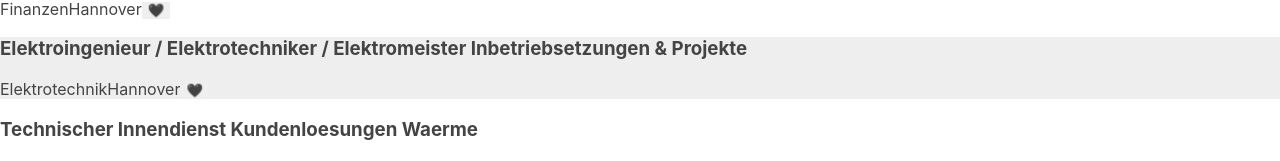
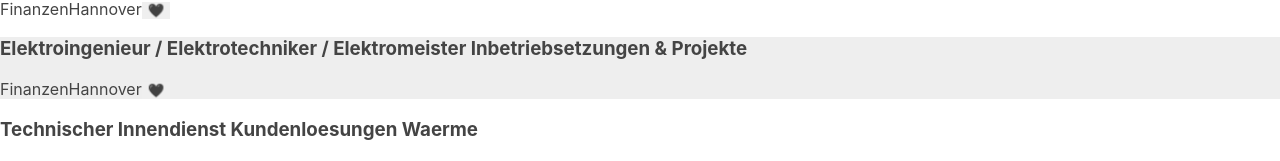
Before and after one commit to SimonSiefke/vite-app, a React (Vite) app: page / in a window 1280 px wide. Shown: the part 233-394 px from the top of the page. Built offline with nearby package versions, Linux system fonts and the light colour scheme.

Commit message:
add related jobs

```diff
--- a/src/components/JobList.tsx
+++ b/src/components/JobList.tsx
@@ -1,17 +1,36 @@
 import React from 'react'
 import { JobToggleFavorite } from './JobToggleFavorite'
 
+export type JobCategory =
+  | 'finance'
+  | 'customerSupport'
+  | 'electricalEngineering'
+
 export interface Job {
   readonly title: string
-  readonly mainCategory: string
+  readonly mainCategory: JobCategory
   readonly city: string
   readonly id: string
   readonly url: string
 }
 
+const getDisplayCategory = (category: JobCategory) => {
+  switch (category) {
+    case 'customerSupport':
+      return 'Kundenservice'
+    case 'finance':
+      return 'Finanzen'
+    case 'electricalEngineering':
+      return 'Elektrotechnik'
+    default:
+      console.warn('unknown category')
+      return ''
+  }
+}
+
 const JobListItem: React.FC<{
   title: string
-  mainCategory: string
+  mainCategory: JobCategory
   city: string
   id: string
   isFavorite: boolean
@@ -22,7 +41,7 @@
       <h3>
         <a href={`/JobDetails/${id}`}>{title}</a>
       </h3>
-      <span>{mainCategory}</span>
+      <span>{getDisplayCategory(mainCategory)}</span>
       <span>{city}</span>
       <JobToggleFavorite
         isFavorite={isFavorite}
--- a/src/components/PageCareerDetails.tsx
+++ b/src/components/PageCareerDetails.tsx
@@ -1,7 +1,14 @@
 import React from 'react'
 import { jobs } from '../fixture'
 import { useFavorites } from '../hooks/useFavorites'
+import { Job, JobList } from './JobList'
 import { JobToggleFavorite } from './JobToggleFavorite'
+
+const getRelatedJobs = (jobs: readonly Job[], referenceJob: Job) =>
+  jobs.filter(
+    (job) =>
+      job !== referenceJob && job.mainCategory === referenceJob.mainCategory,
+  )
 
 export const PageCareerDetails: React.FC<{
   id: string
@@ -12,6 +19,7 @@
   }
   const { title, city, url } = job
   const { isFavorite, toggleFavorite } = useFavorites()
+  const relatedJobs = getRelatedJobs(jobs, job)
   return (
     <main>
       <img
@@ -44,6 +52,15 @@
         als Mitarbeiter zu unserer Kultur und ins Team passt und für Deinen Job
         brennst.
       </small>
+
+      <br />
+      <br />
+      <br />
+      <JobList
+        isFavorite={isFavorite}
+        jobs={relatedJobs}
+        toggleFavorite={toggleFavorite}
+      />
     </main>
   )
 }
--- a/src/fixture.ts
+++ b/src/fixture.ts
@@ -4,7 +4,7 @@
   {
     title:
       'Werkstudent Betriebs- oder Volkswirtschaftslehre / Wirtschafts-informatik',
-    mainCategory: 'Finanzen',
+    mainCategory: 'finance',
     city: 'Hannover',
     id: '1',
     url:
@@ -13,7 +13,7 @@
   {
     title:
       'Werkstudent BWL / Wirtschaftswissenschaften in der Debitoren-/Kreditbuchhaltung',
-    mainCategory: 'Finanzen',
+    mainCategory: 'finance',
     city: 'Hannover',
     id: '2',
     url:
@@ -22,7 +22,7 @@
   {
     title:
       'Elektroingenieur / Elektrotechniker / Elektromeister Inbetriebsetzungen & Projekte',
-    mainCategory: 'Elektrotechnik',
+    mainCategory: 'finance',
     city: 'Hannover',
     id: '3',
     url:
@@ -30,7 +30,7 @@
   },
   {
     title: 'Technischer Innendienst Kundenloesungen Waerme',
-    mainCategory: 'Kundenservice',
+    mainCategory: 'customerSupport',
     city: 'Hannover',
     id: '4',
     url:
```
